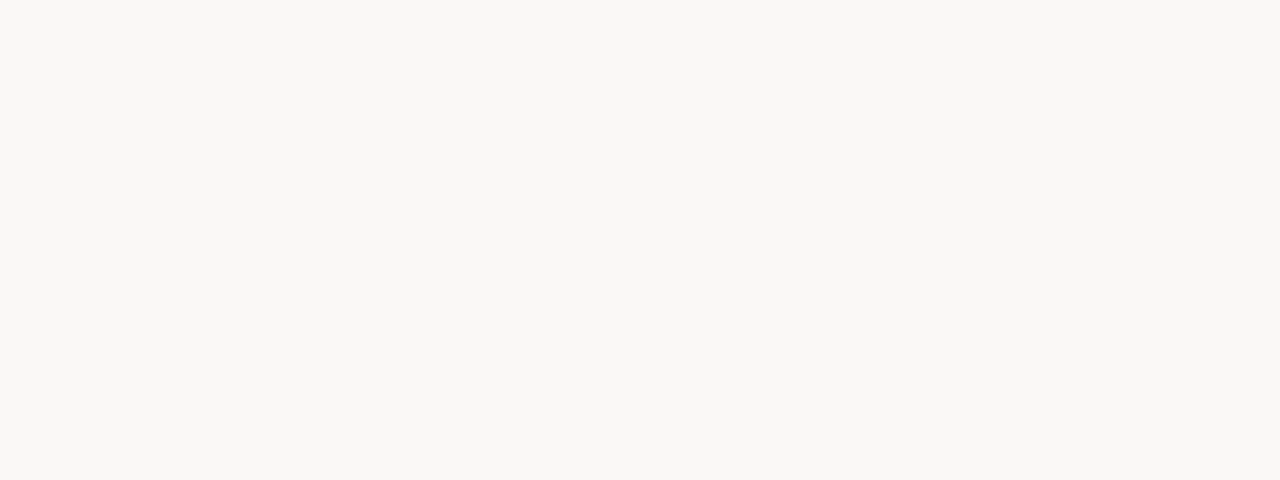
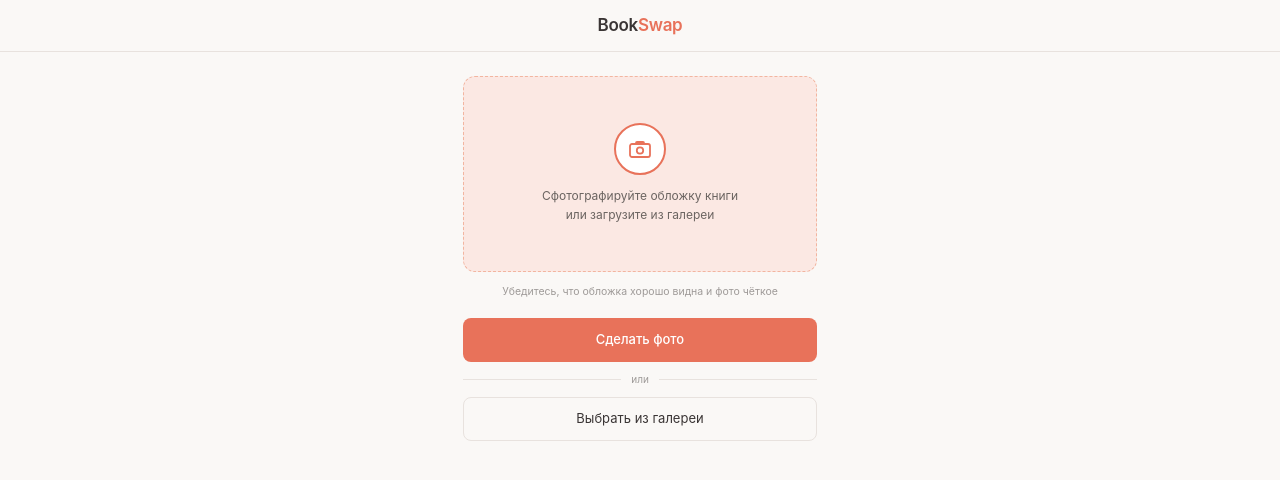
Before and after one commit to devet-ok/bookswap, a Next.js app: page /card in a window 1280 px wide. Before the commit this address had no page. Shown: the top 480 px of the page. Built offline with nearby package versions, Linux system fonts and the light colour scheme.

Commit message:
Исправлены кнопки — камера и галерея работают правильно

```diff
--- a/app/card/page.tsx
+++ b/app/card/page.tsx
@@ -1,186 +1,124 @@
 'use client';
 
-import { useEffect, useState } from 'react';
+import { useRef, useState } from 'react';
 import { useRouter } from 'next/navigation';
 
-type BookData = {
-  title: string;
-  author: string;
-  language: string;
-  genre: string;
-  description: string;
-  cover_url: string | null;
-  isbn: string | null;
+export default function Home() {
+  const fileInputRef = useRef<HTMLInputElement>(null);
+  const cameraInputRef = useRef<HTMLInputElement>(null);
+  const [showGallerySheet, setShowGallerySheet] = useState(false);
+  const [showCameraSheet, setShowCameraSheet] = useState(false);
+  const router = useRouter();
+
+  const handleFileSelect = (e: React.ChangeEvent<HTMLInputElement>) => {
+    const file = e.target.files?.[0];
+    if (!file) return;
+    const reader = new FileReader();
+    reader.onload = (event) => {
+      const base64 = event.target?.result as string;
+      localStorage.setItem('bookPhoto', base64);
+      router.push('/preview');
+    };
+    reader.readAsDataURL(file);
   };
 
-export default function Card() {
-  const [book, setBook] = useState<BookData | null>(null);
-  const [expanded, setExpanded] = useState(false);
-  const router = useRouter();
+  const handleGalleryAccess = () => {
+    setShowGallerySheet(false);
+    fileInputRef.current?.click();
+  };
 
-  useEffect(() => {
-    const data = localStorage.getItem('bookData');
-    if (!data) {
-      router.push('/');
-      return;
-    }
-    setBook(JSON.parse(data));
-  }, []);
-
-  if (!book) return null;
+  const handleCameraAccess = () => {
+    setShowCameraSheet(false);
+    cameraInputRef.current?.click();
+  };
 
   return (
     <main style={{
       minHeight: '100vh',
       backgroundColor: 'var(--background)',
-      display: 'flex',
-      flexDirection: 'column',
+      position: 'relative',
     }}>
       {/* Шапка */}
-      <div style={{
-        display: 'flex',
-        alignItems: 'center',
-        justifyContent: 'space-between',
-        padding: '7px 18px',
-      }}>
-        <button
-          onClick={() => router.push('/')}
-          style={{
-            width: '30px',
-            height: '30px',
-            backgroundColor: 'white',
-            borderRadius: '8px',
-            border: '1px solid var(--border)',
+      <header style={{
         display: 'flex',
         alignItems: 'center',
         justifyContent: 'center',
-            cursor: 'pointer',
+        height: '52px',
+        borderBottom: '1px solid var(--border)',
       }}>
-          <svg width="12" height="12" viewBox="0 0 14 14" fill="none">
-            <path d="M9 2L4 7l5 5" stroke="#3A3535" strokeWidth="1.8" strokeLinecap="round" strokeLinejoin="round"/>
-          </svg>
-        </button>
-        <div style={{ width: '30px' }} />
-      </div>
+        <span style={{
+          fontSize: '17px',
+          fontWeight: 600,
+          letterSpacing: '-0.3px',
+          color: 'var(--graphite-900)',
+        }}>
+          Book<span style={{ color: 'var(--coral-primary)' }}>Swap</span>
+        </span>
+      </header>
 
-      {/* Обложка */}
+      {/* Контент */}
       <div style={{
-        width: '100%',
-        height: '200px',
+        maxWidth: '390px',
+        margin: '0 auto',
+        padding: '24px 18px 0',
+      }}>
+        {/* Зона загрузки */}
+        <div style={{
           backgroundColor: 'var(--coral-bg)',
+          border: '1.5px dashed var(--coral-light)',
+          borderRadius: '12px',
+          height: '196px',
+          display: 'flex',
+          flexDirection: 'column',
+          alignItems: 'center',
+          justifyContent: 'center',
+          gap: '12px',
+          marginBottom: '12px',
+        }}>
+          <div style={{
+            width: '52px',
+            height: '52px',
+            borderRadius: '50%',
+            border: '2px solid var(--coral-primary)',
+            backgroundColor: 'white',
             display: 'flex',
             alignItems: 'center',
             justifyContent: 'center',
-        position: 'relative',
-        flexShrink: 0,
           }}>
-        {book.cover_url ? (
-          <img
-            src={book.cover_url}
-            alt={book.title}
-            style={{
-              height: '170px',
-              borderRadius: '4px',
-              boxShadow: '0 4px 16px rgba(0,0,0,0.15)',
-            }}
-          />
-        ) : (
-          <div style={{
-            width: '116px',
-            height: '158px',
-            backgroundColor: 'white',
-            borderLeft: '8px solid var(--coral-light)',
-            borderRadius: '0 4px 4px 0',
-            display: 'flex',
-            flexDirection: 'column',
-            padding: '13px 11px',
-            gap: '5px',
+            <svg width="24" height="24" viewBox="0 0 24 24" fill="none">
+              <rect x="2" y="7" width="20" height="13" rx="2" stroke="#E8725A" strokeWidth="1.8"/>
+              <circle cx="12" cy="13.5" r="3.2" stroke="#E8725A" strokeWidth="1.8"/>
+              <path d="M8 7V6a1 1 0 0 1 1-1h6a1 1 0 0 1 1 1v1" stroke="#E8725A" strokeWidth="1.8"/>
+            </svg>
+          </div>
+          <p style={{
+            fontSize: '12px',
+            color: 'var(--graphite-600)',
+            textAlign: 'center',
+            lineHeight: 1.55,
+            margin: 0,
+            padding: '0 24px',
           }}>
-            <span style={{ fontSize: '7px', fontWeight: 500, color: 'var(--coral-primary)', textTransform: 'uppercase', letterSpacing: '0.06em' }}>{book.genre}</span>
-            <span style={{ fontSize: '10px', fontWeight: 600, color: 'var(--graphite-900)', lineHeight: 1.3, marginTop: '3px' }}>{book.title}</span>
-            <div style={{ flex: 1 }} />
-            <span style={{ fontSize: '8px', color: 'var(--graphite-300)' }}>{book.author}</span>
-          </div>
-        )}
+            Сфотографируйте обложку книги<br/>или загрузите из галереи
+          </p>
         </div>
 
-      {/* Контент */}
-      <div style={{ padding: '13px 18px 0', flex: 1 }}>
-        {/* Теги */}
-        <div style={{ display: 'flex', gap: '5px', flexWrap: 'wrap', marginBottom: '10px' }}>
-          <span style={{
-            padding: '4px 10px',
-            fontSize: '10px',
-            fontWeight: 500,
-            borderRadius: '6px',
-            backgroundColor: 'var(--coral-bg)',
-            color: 'var(--coral-primary)',
-            border: '1px solid var(--coral-light)',
-          }}>{book.language}</span>
-          <span style={{
-            padding: '4px 10px',
-            fontSize: '10px',
-            fontWeight: 500,
-            borderRadius: '6px',
-            backgroundColor: 'white',
-            color: 'var(--graphite-600)',
-            border: '1px solid var(--border)',
-          }}>{book.genre}</span>
-        </div>
+        {/* Подсказка */}
+        <p style={{
+          textAlign: 'center',
+          fontSize: '10.5px',
+          color: 'var(--graphite-300)',
+          margin: '0 0 18px',
+          lineHeight: 1.5,
+        }}>
+          Убедитесь, что обложка хорошо видна и фото чёткое
+        </p>
 
-        {/* Название и автор */}
-        <h1 style={{
-          fontSize: '18px',
-          fontWeight: 600,
-          color: 'var(--graphite-900)',
-          lineHeight: 1.15,
-          letterSpacing: '-0.3px',
-          marginBottom: '3px',
-        }}>{book.title}</h1>
-        <p style={{
-          fontSize: '12px',
-          color: 'var(--coral-primary)',
-          marginBottom: '9px',
-        }}>{book.author}</p>
-
-        {/* Описание */}
-        <div style={{ marginBottom: '10px' }}>
-          <p style={{
-            fontSize: '11.5px',
-            color: 'var(--graphite-600)',
-            lineHeight: 1.6,
-            display: expanded ? 'block' : '-webkit-box',
-            WebkitLineClamp: expanded ? 'unset' : 3,
-            WebkitBoxOrient: 'vertical',
-            overflow: expanded ? 'visible' : 'hidden',
-          }}>{book.description}</p>
-          {!expanded && (
+        {/* Кнопка камеры */}
         <button
-              onClick={() => setExpanded(true)}
+          onClick={() => setShowCameraSheet(true)}
           style={{
-                fontSize: '11.5px',
-                color: 'var(--coral-primary)',
-                fontWeight: 500,
-                background: 'none',
-                border: 'none',
-                cursor: 'pointer',
-                padding: 0,
-                marginTop: '6px',
-              }}>Читать далее</button>
-          )}
-        </div>
-      </div>
-
-      {/* Кнопки */}
-      <div style={{
-        padding: '10px 18px 20px',
-        display: 'flex',
-        gap: '8px',
-        borderTop: '1px solid var(--border)',
-        backgroundColor: 'var(--background)',
-      }}>
-        <button style={{
-          flex: 1,
+            width: '100%',
             height: '44px',
             backgroundColor: 'var(--coral-primary)',
             color: 'white',
@@ -188,25 +126,218 @@ export default function Card() {
             borderRadius: '8px',
             fontSize: '13px',
             fontWeight: 500,
-          cursor: 'not-allowed',
-          opacity: 0.7,
-        }}>Получить книгу</button>
-        <button style={{
-          width: '48px',
-          backgroundColor: 'white',
-          border: '1.5px solid var(--border)',
-          borderRadius: '8px',
+            cursor: 'pointer',
+            marginBottom: '10px',
             display: 'flex',
             alignItems: 'center',
             justifyContent: 'center',
-          cursor: 'not-allowed',
-          opacity: 0.7,
           }}>
-          <svg width="18" height="18" viewBox="0 0 24 24" fill="none">
-            <path d="M20.84 4.61a5.5 5.5 0 0 0-7.78 0L12 5.67l-1.06-1.06a5.5 5.5 0 0 0-7.78 7.78L12 21.23l8.84-8.84a5.5 5.5 0 0 0 0-7.78z" stroke="#3A3535" strokeWidth="1.8" strokeLinejoin="round"/>
-          </svg>
+          Сделать фото
+        </button>
+
+        {/* Разделитель */}
+        <div style={{
+          display: 'flex',
+          alignItems: 'center',
+          gap: '10px',
+          marginBottom: '10px',
+        }}>
+          <div style={{ flex: 1, height: '1px', backgroundColor: 'var(--border)' }} />
+          <span style={{ fontSize: '10px', color: 'var(--graphite-300)' }}>или</span>
+          <div style={{ flex: 1, height: '1px', backgroundColor: 'var(--border)' }} />
+        </div>
+
+        {/* Кнопка галереи */}
+        <button
+          onClick={() => setShowGallerySheet(true)}
+          style={{
+            width: '100%',
+            height: '44px',
+            backgroundColor: 'transparent',
+            color: 'var(--graphite-900)',
+            border: '1.5px solid var(--border)',
+            borderRadius: '8px',
+            fontSize: '13px',
+            fontWeight: 400,
+            cursor: 'pointer',
+            display: 'flex',
+            alignItems: 'center',
+            justifyContent: 'center',
+          }}>
+          Выбрать из галереи
         </button>
       </div>
+
+      {/* Скрытые input'ы */}
+      <input
+        ref={cameraInputRef}
+        type="file"
+        accept="image/*"
+        capture="environment"
+        style={{ display: 'none' }}
+        onChange={handleFileSelect}
+      />
+      <input
+        ref={fileInputRef}
+        type="file"
+        accept="image/*"
+        style={{ display: 'none' }}
+        onChange={handleFileSelect}
+      />
+
+      {/* Bottom sheet — камера */}
+      {showCameraSheet && (
+        <div style={{
+          position: 'fixed',
+          inset: 0,
+          backgroundColor: 'rgba(0,0,0,0.5)',
+          display: 'flex',
+          alignItems: 'flex-end',
+          zIndex: 20,
+        }}
+          onClick={() => setShowCameraSheet(false)}
+        >
+          <div
+            style={{
+              backgroundColor: 'var(--background)',
+              width: '100%',
+              padding: '22px 20px 20px',
+              borderRadius: '18px 18px 0 0',
+              borderTop: '2.5px solid var(--coral-light)',
+            }}
+            onClick={e => e.stopPropagation()}
+          >
+            <div style={{
+              width: '42px',
+              height: '42px',
+              backgroundColor: 'var(--coral-bg)',
+              borderRadius: '10px',
+              display: 'flex',
+              alignItems: 'center',
+              justifyContent: 'center',
+              marginBottom: '12px',
+            }}>
+              <svg width="22" height="22" viewBox="0 0 24 24" fill="none">
+                <rect x="2" y="7" width="20" height="13" rx="2" stroke="#E8725A" strokeWidth="1.8"/>
+                <circle cx="12" cy="13.5" r="3.2" stroke="#E8725A" strokeWidth="1.8"/>
+                <path d="M8 7V6a1 1 0 0 1 1-1h6a1 1 0 0 1 1 1v1" stroke="#E8725A" strokeWidth="1.8"/>
+              </svg>
+            </div>
+            <p style={{ fontSize: '15px', fontWeight: 600, color: 'var(--graphite-900)', marginBottom: '6px' }}>
+              Доступ к камере
+            </p>
+            <p style={{ fontSize: '11.5px', color: 'var(--graphite-600)', lineHeight: 1.55, marginBottom: '16px' }}>
+              BookSwap использует камеру для фото обложки. Данные не передаются третьим лицам.
+            </p>
+            <button
+              onClick={handleCameraAccess}
+              style={{
+                width: '100%',
+                height: '44px',
+                backgroundColor: 'var(--coral-primary)',
+                color: 'white',
+                border: 'none',
+                borderRadius: '8px',
+                fontSize: '13px',
+                fontWeight: 500,
+                cursor: 'pointer',
+                marginBottom: '8px',
+              }}>
+              Разрешить
+            </button>
+            <button
+              onClick={() => setShowCameraSheet(false)}
+              style={{
+                width: '100%',
+                fontSize: '11px',
+                color: 'var(--graphite-300)',
+                background: 'none',
+                border: 'none',
+                cursor: 'pointer',
+                padding: '5px',
+              }}>
+              Не сейчас
+            </button>
+          </div>
+        </div>
+      )}
+
+      {/* Bottom sheet — галерея */}
+      {showGallerySheet && (
+        <div style={{
+          position: 'fixed',
+          inset: 0,
+          backgroundColor: 'rgba(0,0,0,0.5)',
+          display: 'flex',
+          alignItems: 'flex-end',
+          zIndex: 20,
+        }}
+          onClick={() => setShowGallerySheet(false)}
+        >
+          <div
+            style={{
+              backgroundColor: 'var(--background)',
+              width: '100%',
+              padding: '22px 20px 20px',
+              borderRadius: '18px 18px 0 0',
+              borderTop: '2.5px solid var(--coral-light)',
+            }}
+            onClick={e => e.stopPropagation()}
+          >
+            <div style={{
+              width: '42px',
+              height: '42px',
+              backgroundColor: 'var(--coral-bg)',
+              borderRadius: '10px',
+              display: 'flex',
+              alignItems: 'center',
+              justifyContent: 'center',
+              marginBottom: '12px',
+            }}>
+              <svg width="22" height="22" viewBox="0 0 24 24" fill="none">
+                <rect x="2" y="2" width="20" height="20" rx="2" stroke="#E8725A" strokeWidth="1.8"/>
+                <path d="M2 15l5-5 4 4 3-3 7 7" stroke="#E8725A" strokeWidth="1.8" strokeLinejoin="round"/>
+                <circle cx="8.5" cy="8.5" r="1.5" fill="#E8725A"/>
+              </svg>
+            </div>
+            <p style={{ fontSize: '15px', fontWeight: 600, color: 'var(--graphite-900)', marginBottom: '6px' }}>
+              Доступ к фотографиям
+            </p>
+            <p style={{ fontSize: '11.5px', color: 'var(--graphite-600)', lineHeight: 1.55, marginBottom: '16px' }}>
+              BookSwap запрашивает доступ к галерее, чтобы вы могли выбрать фото обложки. Данные не передаются третьим лицам.
+            </p>
+            <button
+              onClick={handleGalleryAccess}
+              style={{
+                width: '100%',
+                height: '44px',
+                backgroundColor: 'var(--coral-primary)',
+                color: 'white',
+                border: 'none',
+                borderRadius: '8px',
+                fontSize: '13px',
+                fontWeight: 500,
+                cursor: 'pointer',
+                marginBottom: '8px',
+              }}>
+              Разрешить доступ
+            </button>
+            <button
+              onClick={() => setShowGallerySheet(false)}
+              style={{
+                width: '100%',
+                fontSize: '11px',
+                color: 'var(--graphite-300)',
+                background: 'none',
+                border: 'none',
+                cursor: 'pointer',
+                padding: '5px',
+              }}>
+              Не сейчас
+            </button>
+          </div>
+        </div>
+      )}
     </main>
   );
 }
```
Lines whose indentation alone changed are shown as unchanged.
